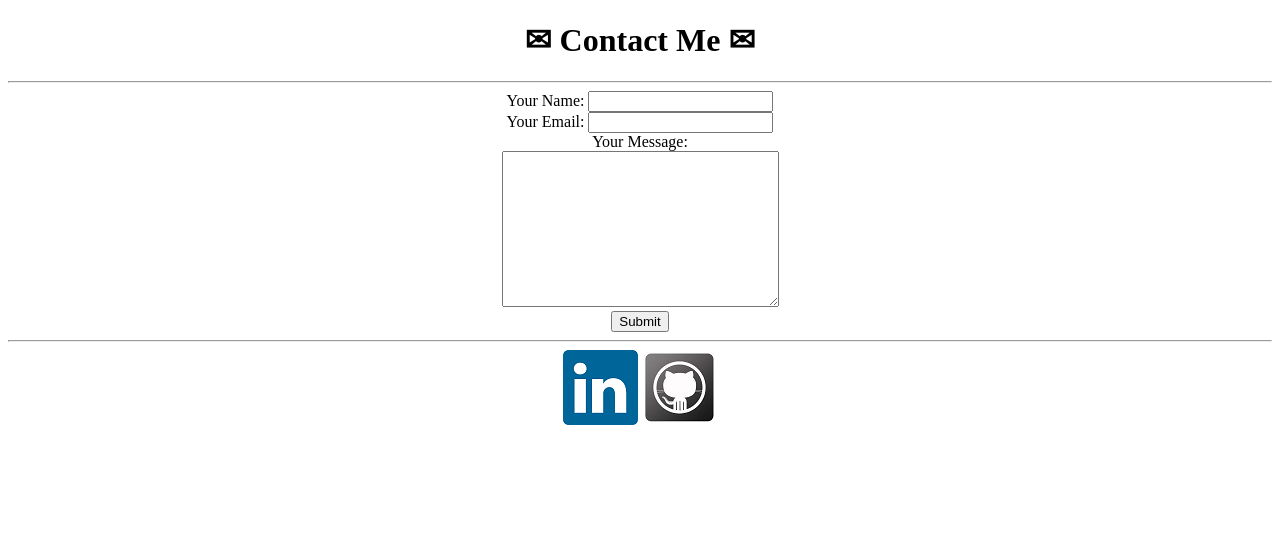
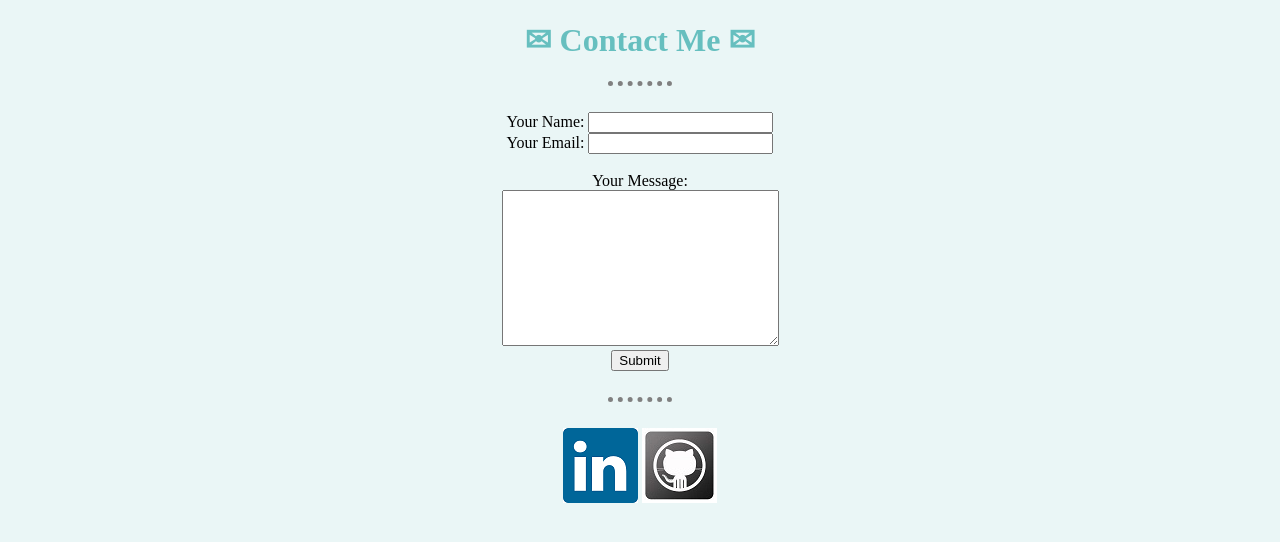
Before and after one commit to alidarcan/HTML-My_Website, a plain HTML site: page contacts.html in a window 1280 px wide. Drawn offline with Linux system fonts and the light colour scheme.

Commit message:
style updated

```diff
--- a/contacts.html
+++ b/contacts.html
@@ -4,23 +4,24 @@
 <head>
   <meta charset="utf-8">
   <title>Contact Me</title>
+  <link rel="stylesheet" href="css/styles.css">
 </head>
 
 <body>
   <center>
     <h1>✉ Contact Me ✉</h1>
+    <hr><br>
 
-    <hr>
     <form action="mailto:alidarcan@ymail.com" method="post" enctype="text/plain">
       <label>Your Name:</label>
       <input type="text" name="yourName" value=""><br>
       <label>Your Email:</label>
-      <input type="email" name="yourEmail" value=""><br>
+      <input type="email" name="yourEmail" value=""><br><br>
       <label>Your Message:</label><br>
       <textarea name="yourMessage" rows="10" cols="32"></textarea><br>
       <input type="submit" name="" value="Submit">
     </form>
-    <hr>
+    <br><hr><br>
 
     <a href="https://www.linkedin.com/in/alidarcan/"><img src="images/linkedin_img.png" alt="linkedin_img"></a>
     <a href="https://github.com/alidarcan"><img src="images/github_img.jpg" alt="github_img"></a>
```
Also changed, not shown: index.html (+2 -3 lines), projects.html (+1 -0 lines).
